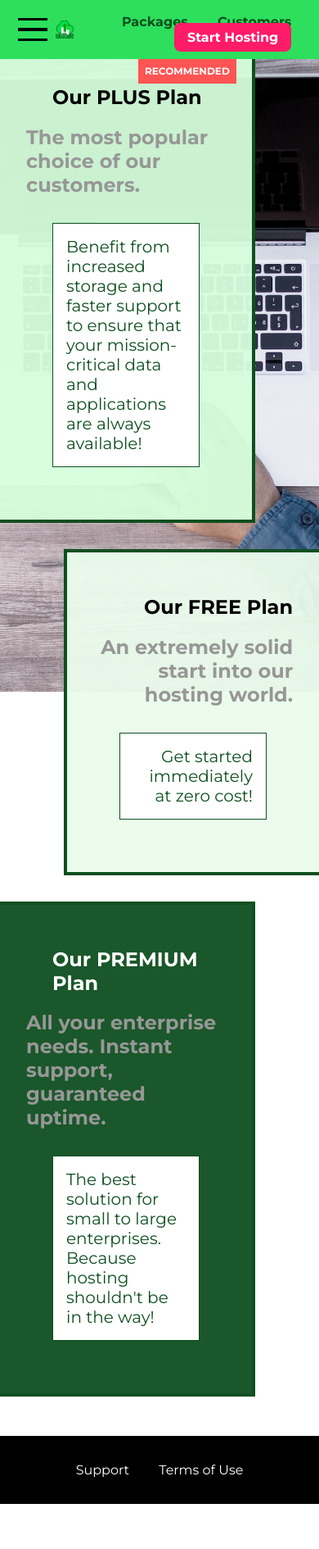
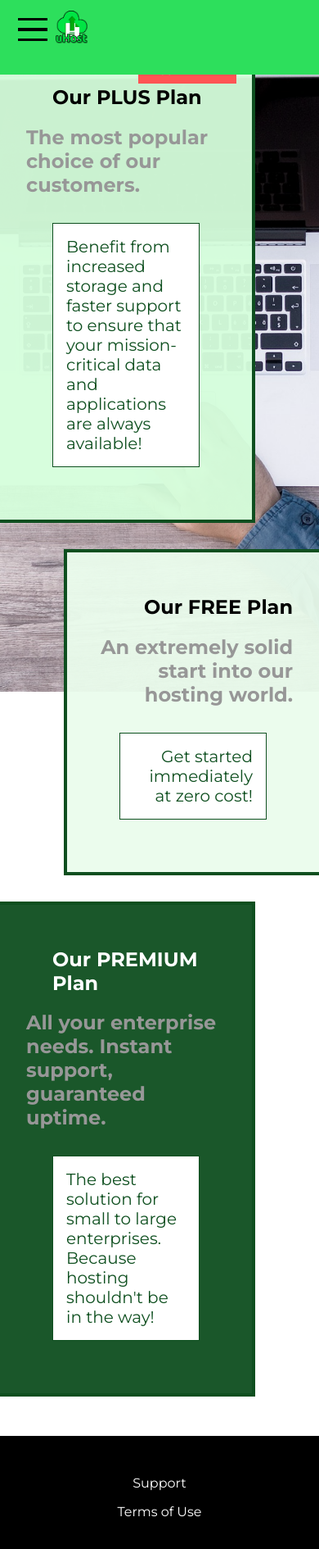
Before and after one commit to SebastienBielecki/uHost-landing-page, a plain HTML site: page packages/index.html in a window 390 px wide. Shown: the whole page at 82% size. Before the commit the page ends 1835 px from the top, so only its background shows below. Drawn offline with Linux system fonts and the light colour scheme; files that its build step writes are made by us from their sources.

Commit message:
last version

```diff
--- a/shared.css
+++ b/shared.css
@@ -61,17 +61,23 @@ body {
     margin: 0.6rem 0;
   }
 
+@media (min-width: 40reM) {
+    .toggle-button {
+        display: none;
+    }
+}
+
 .main-header__brand {
-    /* color: #0e4f1f;
+    color: #0e4f1f;
     text-decoration: none;
-    font-weight: bold; */
+    font-weight: bold;
+    font-size: 1.5rem;
     display: inline-block;
-    height: 1.4rem;
     vertical-align: middle;
 }
 
 .main-header__brand img {
-    height: 100%
+    height: 2.5rem;
 }
 
 
@@ -83,10 +89,17 @@ body {
 }
 
 .main-nav__items {
-    margin: 0;
-    padding: 0;
-    list-style: none;
+    display: none;
 
+}
+
+@media (min-width: 40rem) {
+    .main-nav__items {
+        display: inline-block;
+        margin: 0;
+        padding: 0;
+        list-style: none;
+    }
 }
 
 .main-nav__item {
@@ -127,6 +140,8 @@ body {
     border: none;
 }
 
+
+
 .main-footer {
     background-color: black;
     padding: 2rem;
@@ -142,8 +157,16 @@ body {
 }
 
 .main-footer__link {
-    display: inline-block;
-    margin: 0 1rem;
+    display: block;
+    margin: 1rem 0;
+}
+
+@media (min-width: 40rem) {
+
+    .main-footer__link {
+        display: inline-block;
+        margin: 0 1rem;
+    }
 }
 
 .main-footer__link a {
```
